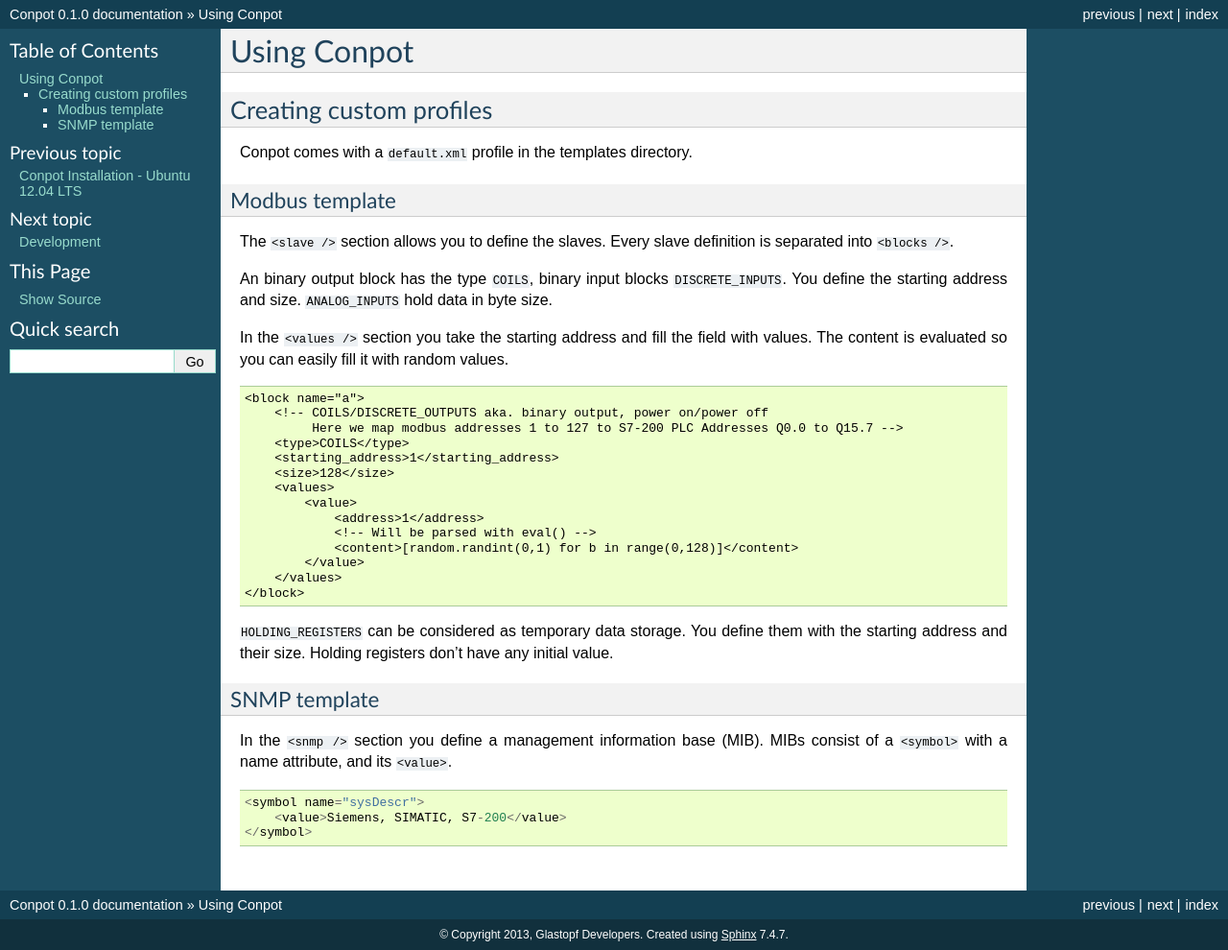
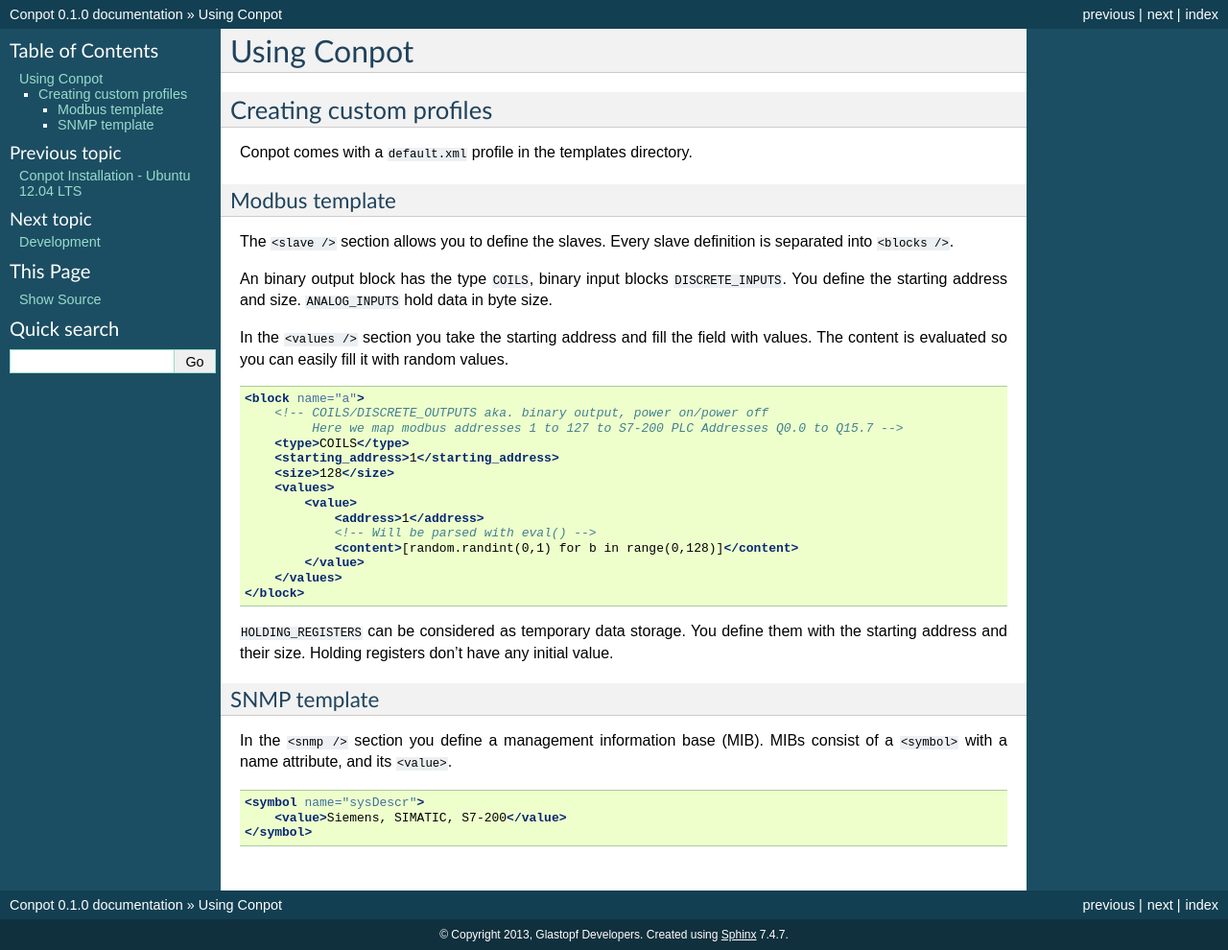
Before and after one commit to logictitans/PLC-conpot, a Sphinx documentation site: the page built from docs/source/usage.rst, in a window 1280 px wide. Shown: the whole page at 96% size. Built offline with Sphinx 7.4.7, drawn with Linux system fonts in a browser that asks for light colours.

Commit message:
Added code highlighting for sample snippets

```diff
--- a/docs/source/usage.rst
+++ b/docs/source/usage.rst
@@ -17,7 +17,7 @@ and size. ``ANALOG_INPUTS`` hold data in byte size.
 In the ``<values />`` section you take the starting address and fill the field with values. The content is evaluated so
 you can easily fill it with random values.
 
-::
+.. code-block:: xml
 
     <block name="a">
         <!-- COILS/DISCRETE_OUTPUTS aka. binary output, power on/power off
@@ -43,7 +43,7 @@ SNMP template
 In the ``<snmp />`` section you define a management information base (MIB). MIBs consist of a ``<symbol>`` with a name
 attribute, and its ``<value>``.
 
-::
+.. code-block:: xml
 
     <symbol name="sysDescr">
         <value>Siemens, SIMATIC, S7-200</value>
```
